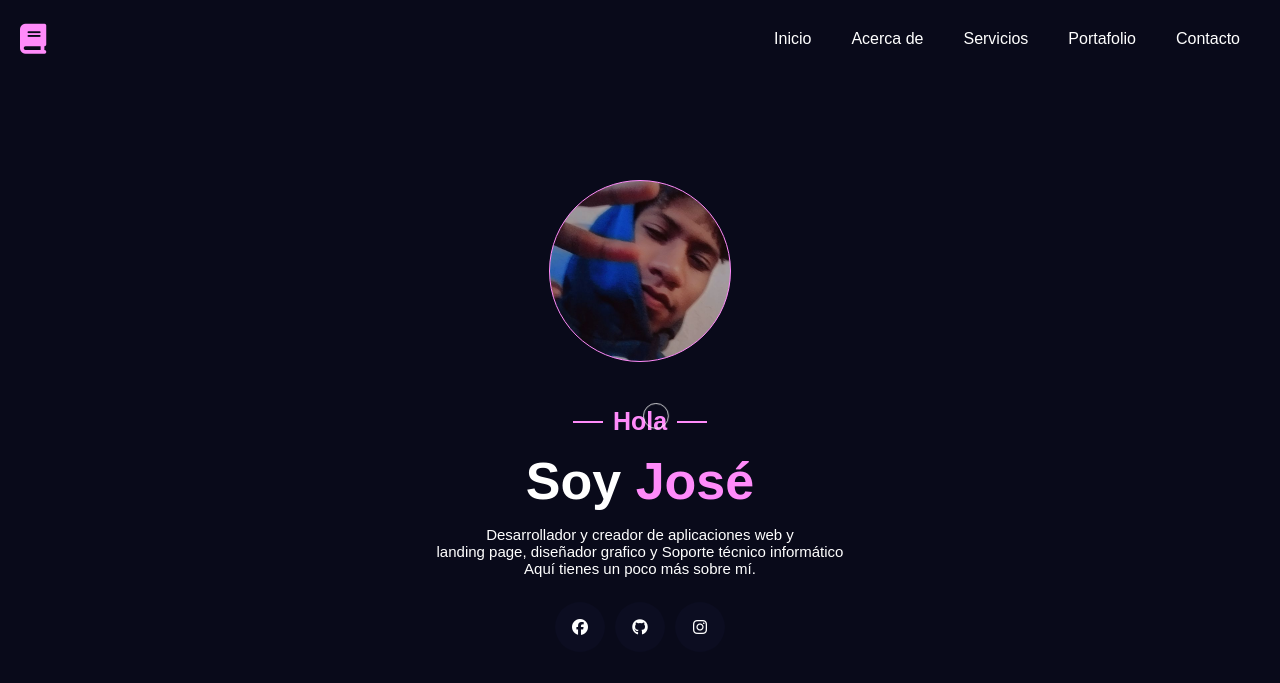
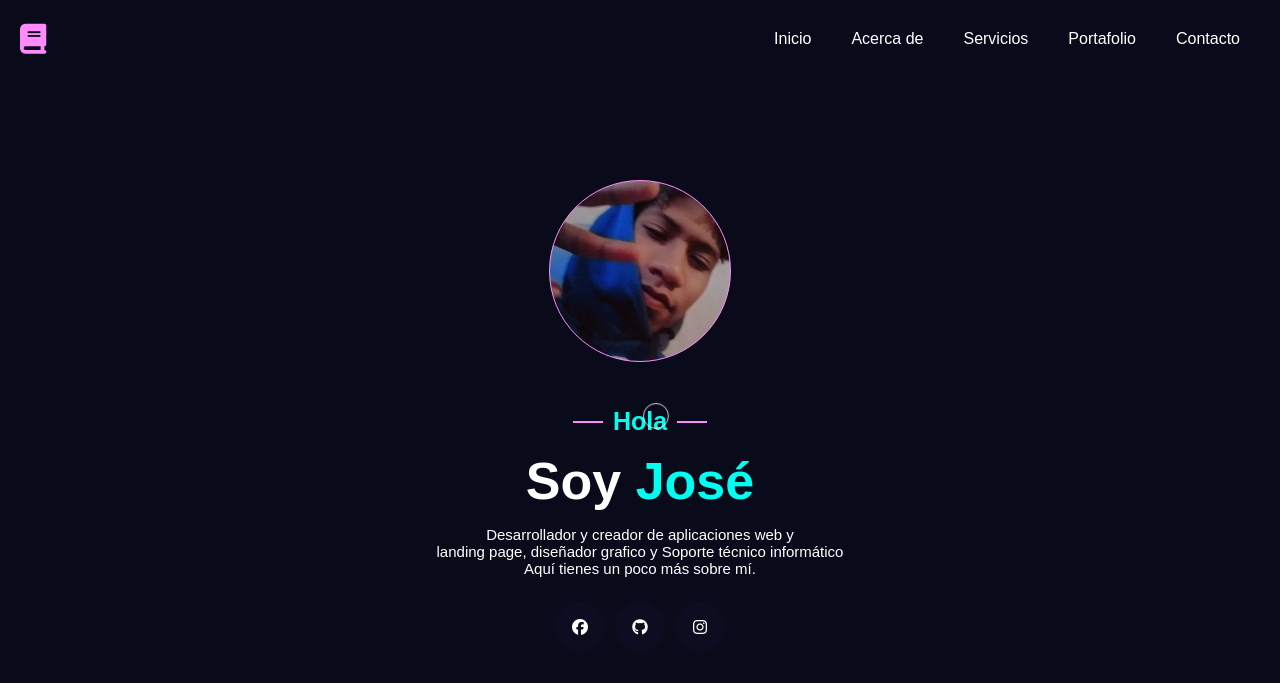
Before and after one commit to Joso2410/portafolio, a PHP site: page / in a window 1280 px wide. Shown: the top 683 px of the page. Run offline with PHP 8.4, Linux system fonts and the light colour scheme; some libraries are stand-ins or nearby versions.

Commit message:
Update index.php

```diff
--- a/index.php
+++ b/index.php
@@ -59,8 +59,8 @@ session_start();
 <div class="home_general" id="Inicio_Destino">
 
     <div class="home_img"></div>
-    <div style="display: flex;flex-direction: row;align-items: center;color: #ff8bfa;font-weight: 600;font-size: 25px;"><div class="linea_horizontal"></div>Hola<div class="linea_horizontal"></div></div>
-    <h2 style="font-size: 52px;"> Soy <strong style="color: #ff8bfa;">José</strong></h2>
+    <div style="display: flex;flex-direction: row;align-items: center;color: #00FFF0;font-weight: 600;font-size: 25px;"><div class="linea_horizontal"></div>Hola<div class="linea_horizontal"></div></div>
+    <h2 style="font-size: 52px;"> Soy <strong style="color: #00FFF0;">José</strong></h2>
     <p>Desarrollador y creador de aplicaciones web y<br>landing page, diseñador grafico y Soporte técnico informático<br>Aquí tienes un poco más sobre mí.</p>
     <div class="home_redes">
         <a href="https://www.facebook.com/people/Jose-Caraballo/pfbid0MPogqPzkxiWb1bNEcEJT3uKrpJGq237r4QChQvkJmDzqdg8DTW2tBWNKjLzHejxdl/" class="home_redes_ti" target="_blank"><i class="fa-brands fa-facebook"></i></a>
```
